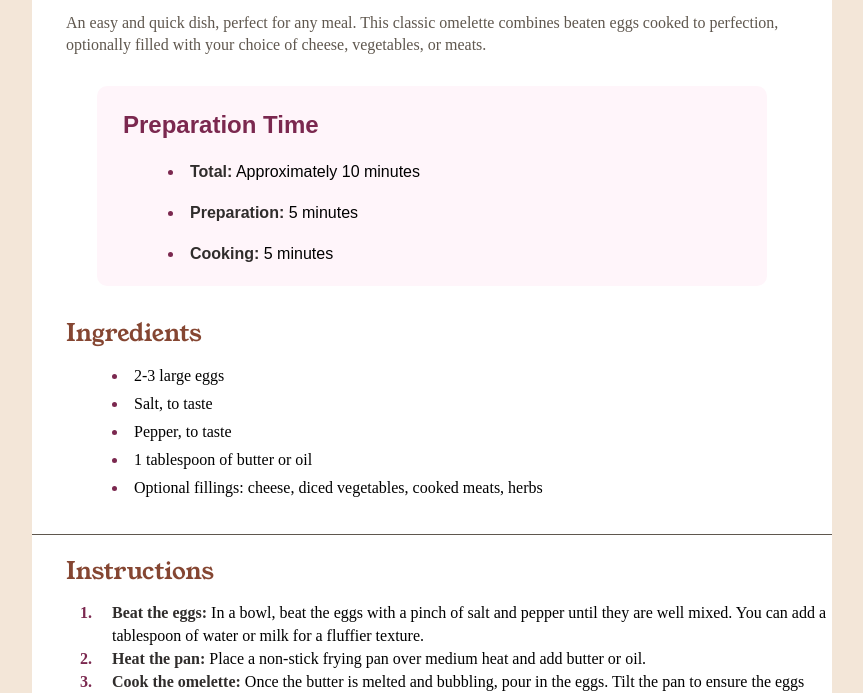
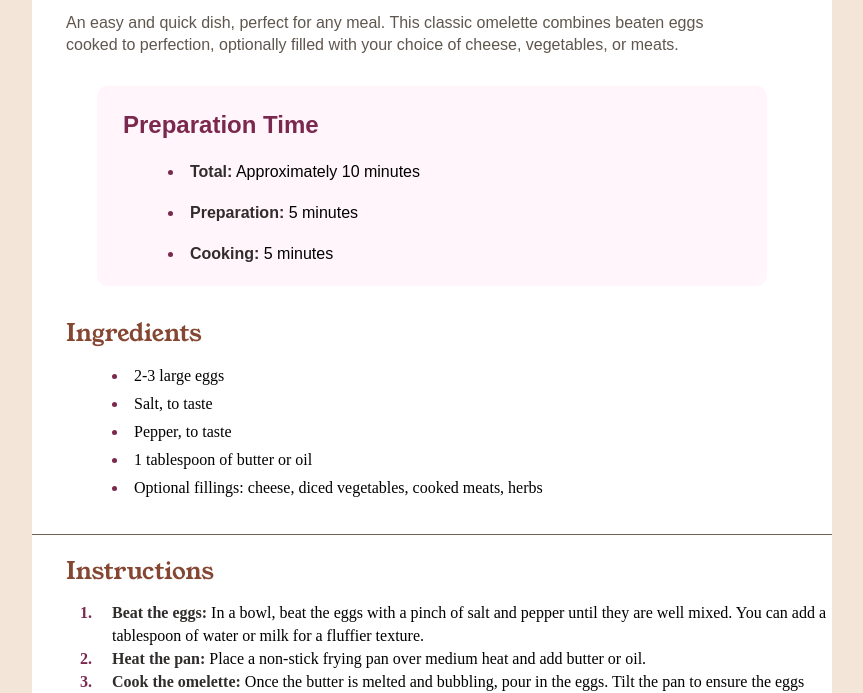
Before and after one commit to vedatkoncuk/Front-end-Mentor-Project4, a plain HTML site: page index.html in a window 1280 px wide. Shown: the part 528-1221 px from the top of the page, without its empty margins (208-1071 px from the left). Drawn offline with Linux system fonts and the light colour scheme; files whose address does not match are found by name.

Commit message:
Recipe Blog Page

```diff
--- a/mySolution.css
+++ b/mySolution.css
@@ -18,6 +18,8 @@ p{
 
 .paragraph{
   margin-left: 34px;
+  width: 640px;
+  font-family: Arial, Helvetica, sans-serif;
 }
 
 span{
@@ -149,7 +151,7 @@ hr{
   outline: none;
   border: none;
   height: 1px;
-  background-color: #5f574e;
+  background-color: #71614f;
   margin-top: 2rem;
 }
 
```
Also changed, not shown: index.html (+2 -2 lines).
